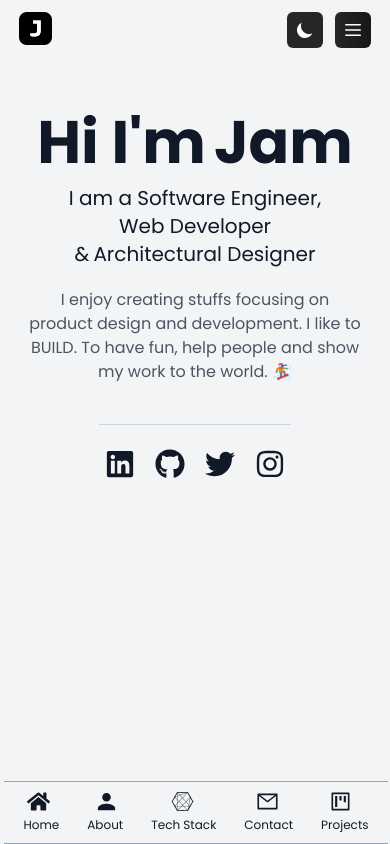
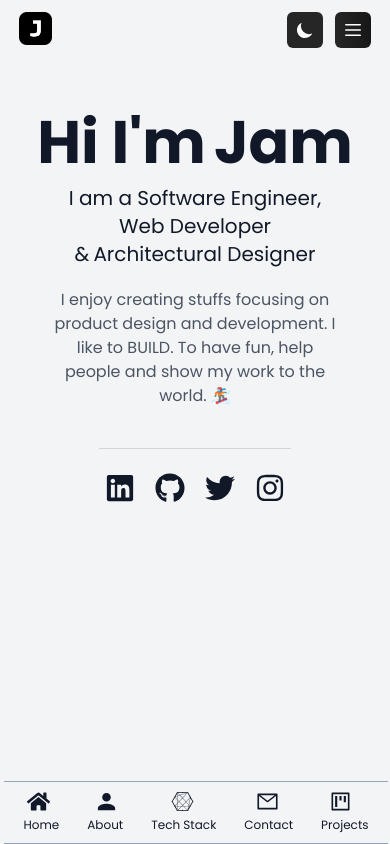
Before and after one commit to johncanero/johncanero-website, a Next.js app: page / in a window 390 px wide. Built offline with nearby package versions, Linux system fonts and the light colour scheme.

Commit message:
Adjust Margin Padding of Hero

```diff
--- a/sections/Hero.tsx
+++ b/sections/Hero.tsx
@@ -33,7 +33,7 @@ const Hero = () => {
         </div>
       </h3>
 
-      <p className="mx-6 mb-10 text-center text-gray-600 md:mb-8 md:mx-0 sm:text-center md:text-left dark:text-gray-500 md:mr-48">
+      <p className="mb-10 text-center text-gray-600 mx-11 md:mb-8 md:mx-0 sm:text-center md:text-left dark:text-gray-500 md:mr-48">
         I enjoy creating stuffs focusing on product design and development. I
         like to BUILD. To have fun, help people and show my work to the world.
         🏂
```
